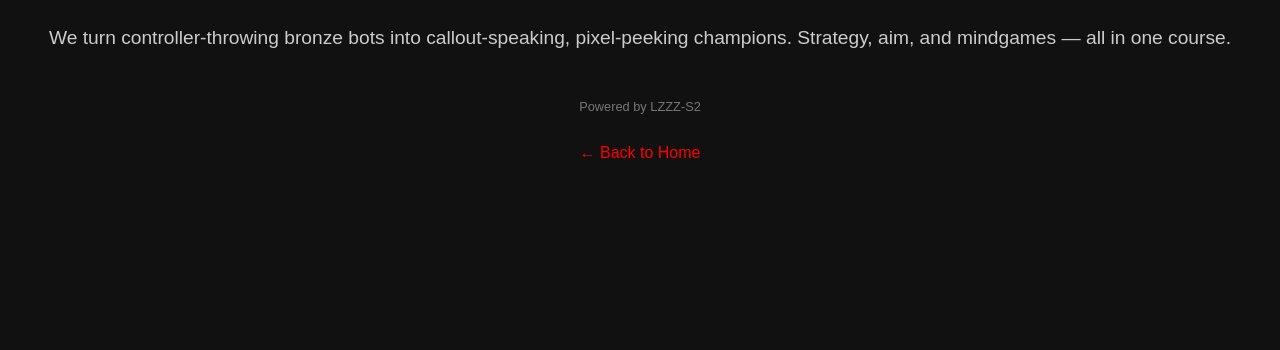
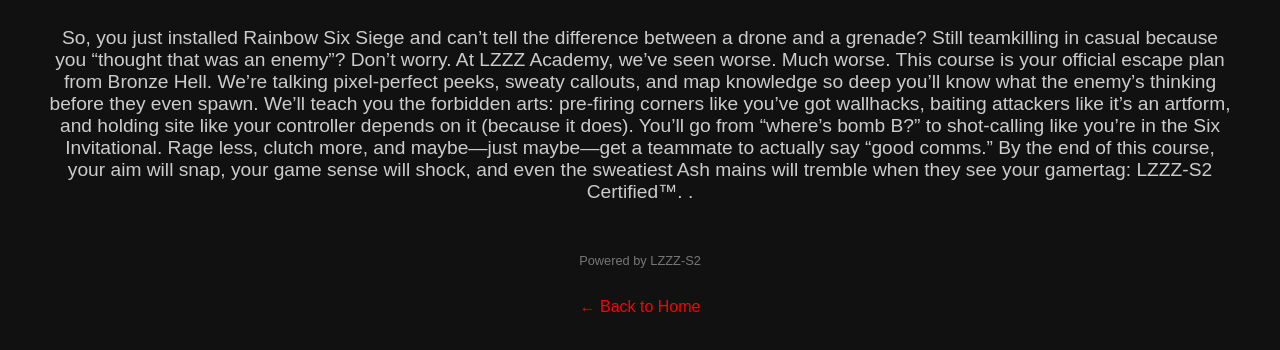
Before and after one commit to LZZZ-S2/Lzzz-academy3.0, a plain HTML site: page r6.html in a window 1280 px wide. Shown: the part 132-482 px from the top of the page. Drawn offline with Linux system fonts and the light colour scheme.

Commit message:
Update r6.html

```diff
--- a/r6.html
+++ b/r6.html
@@ -10,6 +10,14 @@ a { display: inline-block; margin-top: 30px; color: #ff0000; text-decoration: no
 footer { margin-top: 50px; font-size: 0.8rem; color: #777; }
 </style></head><body>
 <h1>R6 Classes</h1>
-<p>We turn controller-throwing bronze bots into callout-speaking, pixel-peeking champions. Strategy, aim, and mindgames — all in one course.</p>
+<p>So, you just installed Rainbow Six Siege and can’t tell the difference between a drone and a grenade? Still teamkilling in casual because you “thought that was an enemy”? Don’t worry. At LZZZ Academy, we’ve seen worse. Much worse.
+
+This course is your official escape plan from Bronze Hell. We’re talking pixel-perfect peeks, sweaty callouts, and map knowledge so deep you’ll know what the enemy’s thinking before they even spawn. We’ll teach you the forbidden arts: pre-firing corners like you’ve got wallhacks, baiting attackers like it’s an artform, and holding site like your controller depends on it (because it does).
+
+You’ll go from “where’s bomb B?” to shot-calling like you’re in the Six Invitational. Rage less, clutch more, and maybe—just maybe—get a teammate to actually say “good comms.”
+
+By the end of this course, your aim will snap, your game sense will shock, and even the sweatiest Ash mains will tremble when they see your gamertag:
+LZZZ-S2 Certified™.
+.</p>
 <footer>Powered by LZZZ-S2</footer><a href="index.html">← Back to Home</a>
 </body></html>
```
